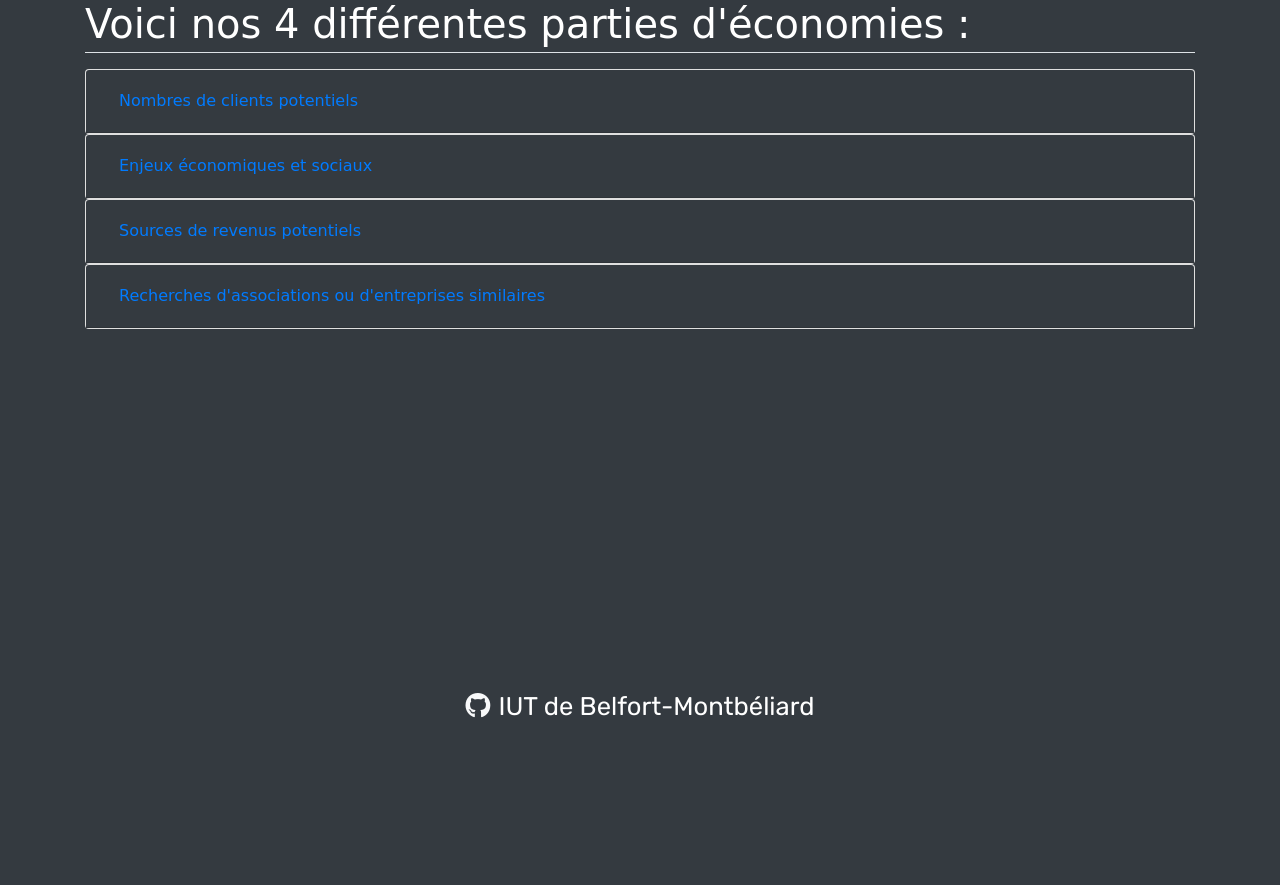
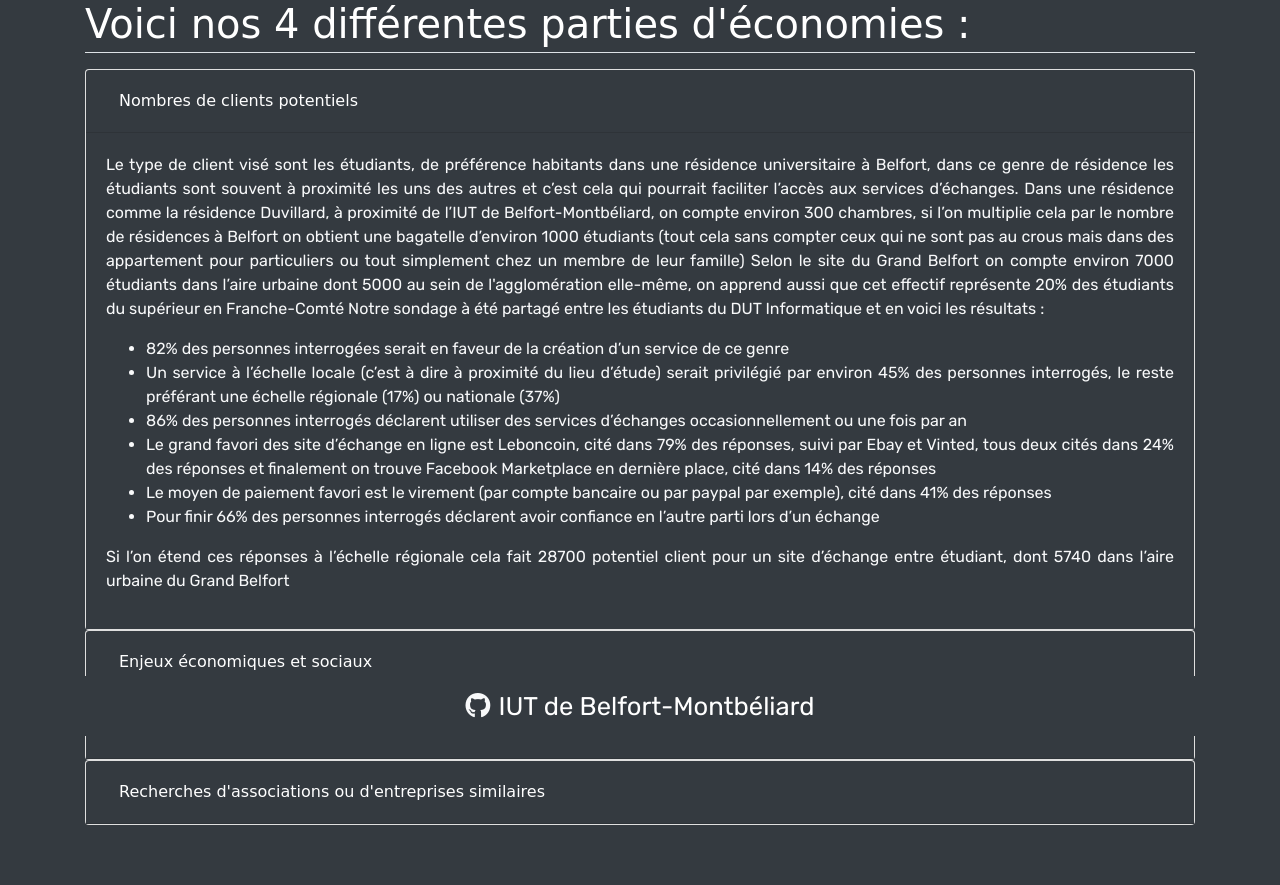
Before and after one commit to Notavone/PTUTS1, a PHP site: page /pages/economie.php in a window 1280 px wide. Shown: the part 64-949 px from the top of the page. Before the commit the page ends 782 px from the top, so only its background shows below. Run offline with PHP 8.4, Linux system fonts and the light colour scheme; some libraries are stand-ins or nearby versions; some web fonts are replaced.

Commit message:
typo et couleur

```diff
--- a/pages/economie.php
+++ b/pages/economie.php
@@ -17,17 +17,17 @@ $page = "ecodroit";
                 <div class="card">
                     <div class="card-header" id="headingOne">
                         <h5 class="mb-0">
-                            <button class="btn btn-link" data-toggle="collapse" data-target="#collapseOne"
+                            <button class="btn btn-link text-white" data-toggle="collapse" data-target="#collapseOne"
                                     aria-expanded="true" aria-controls="collapseOne">
                                 Nombres de clients potentiels
                             </button>
                         </h5>
                     </div>
-                    <div id="collapseOne" class="collapse" aria-labelledby="headingOne" data-parent="#accordion">
+                    <div id="collapseOne" class="collapse show" aria-labelledby="headingOne" data-parent="#accordion">
                         <div class="card-body">
                             <p>Le type de client visé sont les étudiants, de préférence habitants dans une résidence
                                 universitaire à Belfort, dans ce genre de résidence les étudiants sont souvent à
-                                proximité les uns des autres et c’est celà qui pourrait faciliter l’accès aux services
+                                proximité les uns des autres et c’est cela qui pourrait faciliter l’accès aux services
                                 d’échanges. Dans une résidence comme la résidence Duvillard, à proximité de l’IUT de
                                 Belfort-Montbéliard, on compte environ 300 chambres, si l’on multiplie cela par le
                                 nombre de résidences à Belfort on obtient une bagatelle d’environ 1000 étudiants (tout
@@ -68,7 +68,7 @@ $page = "ecodroit";
                 <div class="card">
                     <div class="card-header" id="headingTwo">
                         <h5 class="mb-0">
-                            <button class="btn btn-link collapsed" data-toggle="collapse" data-target="#collapseTwo"
+                            <button class="btn btn-link text-white" data-toggle="collapse" data-target="#collapseTwo"
                                     aria-expanded="false" aria-controls="collapseTwo">
                                 Enjeux économiques et sociaux
                             </button>
@@ -128,7 +128,7 @@ $page = "ecodroit";
                 <div class="card">
                     <div class="card-header" id="headingThree">
                         <h5 class="mb-0">
-                            <button class="btn btn-link collapsed" data-toggle="collapse" data-target="#collapseThree"
+                            <button class="btn btn-link text-white" data-toggle="collapse" data-target="#collapseThree"
                                     aria-expanded="false" aria-controls="collapseThree">
                                 Sources de revenus potentiels
                             </button>
@@ -142,7 +142,7 @@ $page = "ecodroit";
                                 pourquoi, lors de la création d’un site comme celui-ci, cette solution semble la plus
                                 appropriée. Mais nous pouvons aller un peu plus loin et trouver de nouvelles idées : En
                                 effet, quand on y réfléchit et qu’on porte notre regard sur les sites concurrents, il
-                                existe de nombreuses autres options : La vente d’abonnement, qui permetterai d’accéder à
+                                existe de nombreuses autres options : La vente d’abonnement, qui permettrai d’accéder à
                                 d’autres fonctionnalités plus poussées, ou alors le meilleur référencement d’une offre,
                                 qui lui permettra de se vendre beaucoup plus vite, car elle sera plus vue par les
                                 utilisateurs. Dans cette partie, nous allons les analyser au cas par cas et déterminer
@@ -191,7 +191,7 @@ $page = "ecodroit";
                 <div class="card">
                     <div class="card-header" id="headingFour">
                         <h5 class="mb-0">
-                            <button class="btn btn-link collapsed" data-toggle="collapse" data-target="#collapseFour"
+                            <button class="btn btn-link text-white" data-toggle="collapse" data-target="#collapseFour"
                                     aria-expanded="false" aria-controls="collapseFour">
                                 Recherches d'associations ou d'entreprises similaires
                             </button>
```
